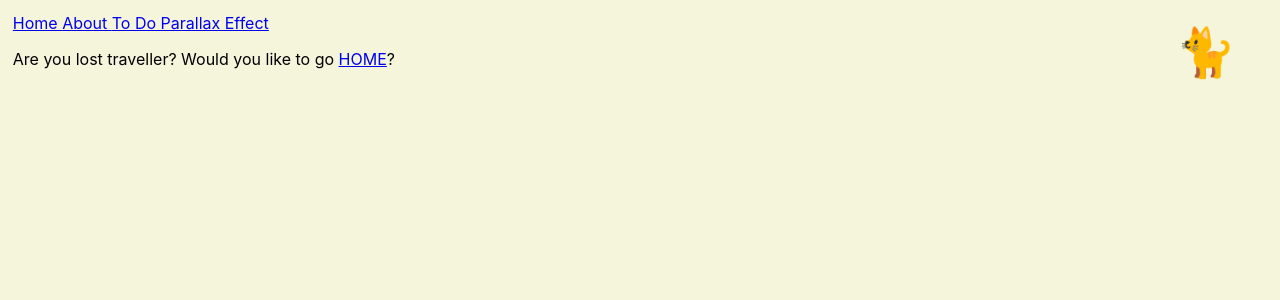
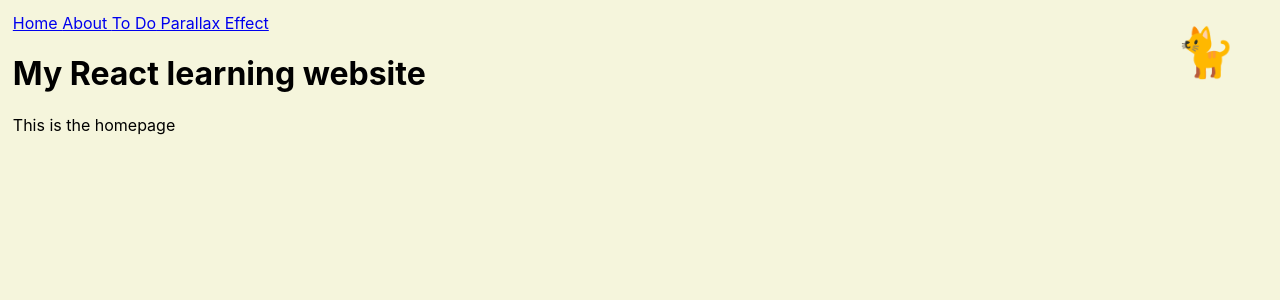
Before and after one commit to SamuelPimenta/SamuelPimenta.github.io, a React (Create React App) app: page / in a window 1280 px wide. Shown: the top 300 px of the page. Built offline with nearby package versions, Linux system fonts and the light colour scheme.

Commit message:
switches to hashrouter

```diff
--- a/package.json
+++ b/package.json
@@ -1,7 +1,7 @@
 {
   "name": "my-app",
   "version": "0.1.0",
-  "homepage": "https://SamuelPimenta.github.io/first-react-project",
+  "homepage": "https://SamuelPimenta.github.io/first-react-project/#",
   "private": true,
   "dependencies": {
     "@reduxjs/toolkit": "^1.9.3",
--- a/src/App.tsx
+++ b/src/App.tsx
@@ -13,10 +13,10 @@ function App() {
       <TopBar/>
       <CatFact/>
       <Routes>
-        <Route path = "first-react-project/" element = {<Home/>}/>
-        <Route path = "first-react-project/about" element = {<About/>}/>
-        <Route path = "first-react-project/to-do" element = {<ToDosPage/>}/>
-        <Route path = "first-react-project/parallax" element = {<Parallax/>}/>
+        <Route path = "/" element = {<Home/>}/>
+        <Route path = "/about" element = {<About/>}/>
+        <Route path = "/to-do" element = {<ToDosPage/>}/>
+        <Route path = "/parallax" element = {<Parallax/>}/>
         <Route path = "*" element = {<NotFound/>}/>
       </Routes>
     </div>
--- a/src/components/bars/TopBar.tsx
+++ b/src/components/bars/TopBar.tsx
@@ -3,10 +3,10 @@ import { NavLink } from "react-router-dom";
 const TopBar = () => {
     return (
         <div className="top-bar">
-            <NavLink to="first-react-project/">Home </NavLink>
-            <NavLink to="first-react-project/about"> About </NavLink>
-            <NavLink to="first-react-project/to-do"> To Do</NavLink>
-            <NavLink to="first-react-project/parallax"> Parallax Effect</NavLink>
+            <NavLink to="/">Home </NavLink>
+            <NavLink to="/about"> About </NavLink>
+            <NavLink to="/to-do"> To Do</NavLink>
+            <NavLink to="/parallax"> Parallax Effect</NavLink>
         </div>
     );
   };
--- a/src/index.tsx
+++ b/src/index.tsx
@@ -3,7 +3,7 @@ import ReactDOM from 'react-dom/client';
 import './index.css';
 import App from './App';
 import reportWebVitals from './reportWebVitals';
-import { BrowserRouter } from 'react-router-dom';
+import { HashRouter } from 'react-router-dom';
 import store from "./redux/store";
 import { Provider } from "react-redux";
 
@@ -13,9 +13,9 @@ const root = ReactDOM.createRoot(
 root.render(
   <React.StrictMode>
     <Provider store={store}>
-      <BrowserRouter>
+      <HashRouter>
         <App />
-      </BrowserRouter>
+      </HashRouter>
     </Provider>
   </React.StrictMode>
 );
```
